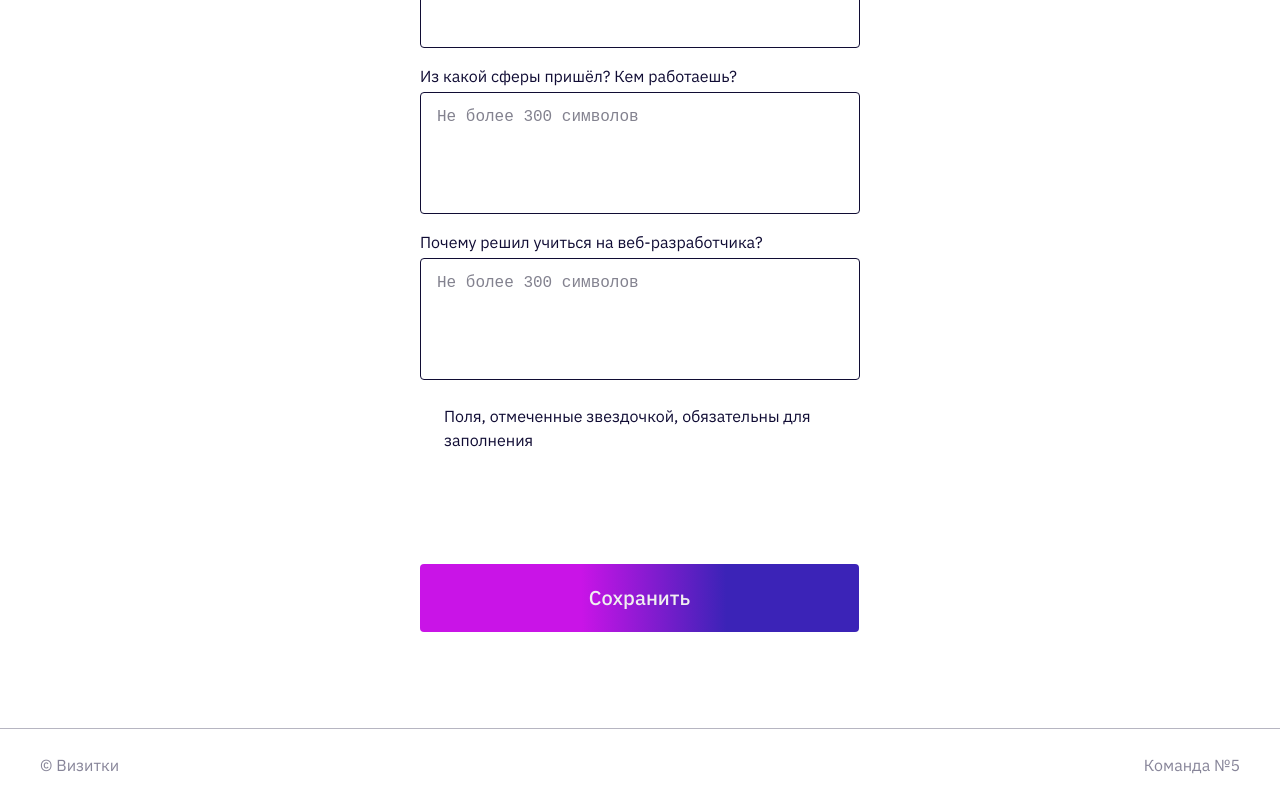
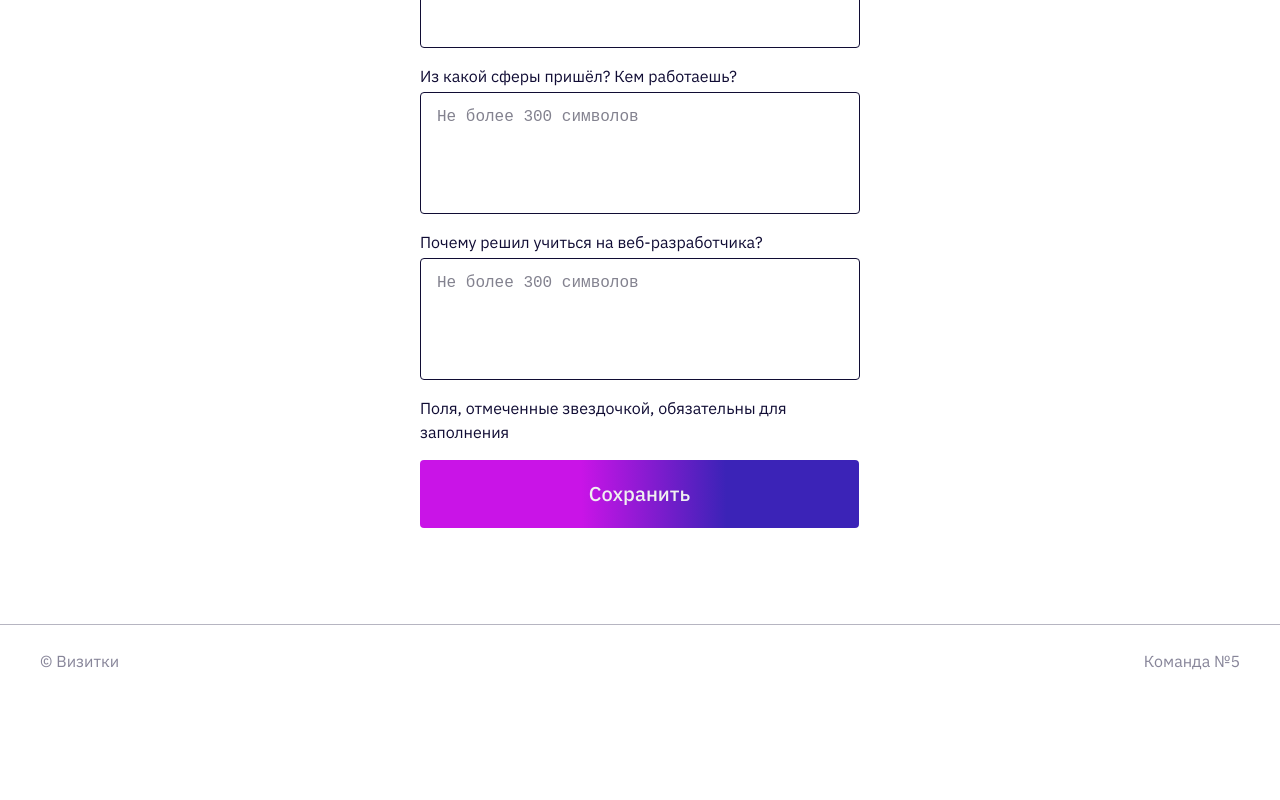
Before and after one commit to marussia1996/Vizitki, a React (Create React App) app: page /profile in a window 1280 px wide. Shown: the part 1243-2043 px from the top of the page. After the commit the page ends 1939 px from the top, so only its background shows below. Built offline with nearby package versions, Linux system fonts and the light colour scheme; no server answers.

Commit message:
подправила стили

```diff
--- a/src/pages/ProfilePage/ProfilePage.module.scss
+++ b/src/pages/ProfilePage/ProfilePage.module.scss
@@ -14,5 +14,4 @@
 }
 .description{
   @include text(16px, 24px, 400);
-  padding: 8px 24px 96px 24px;
 }
```
